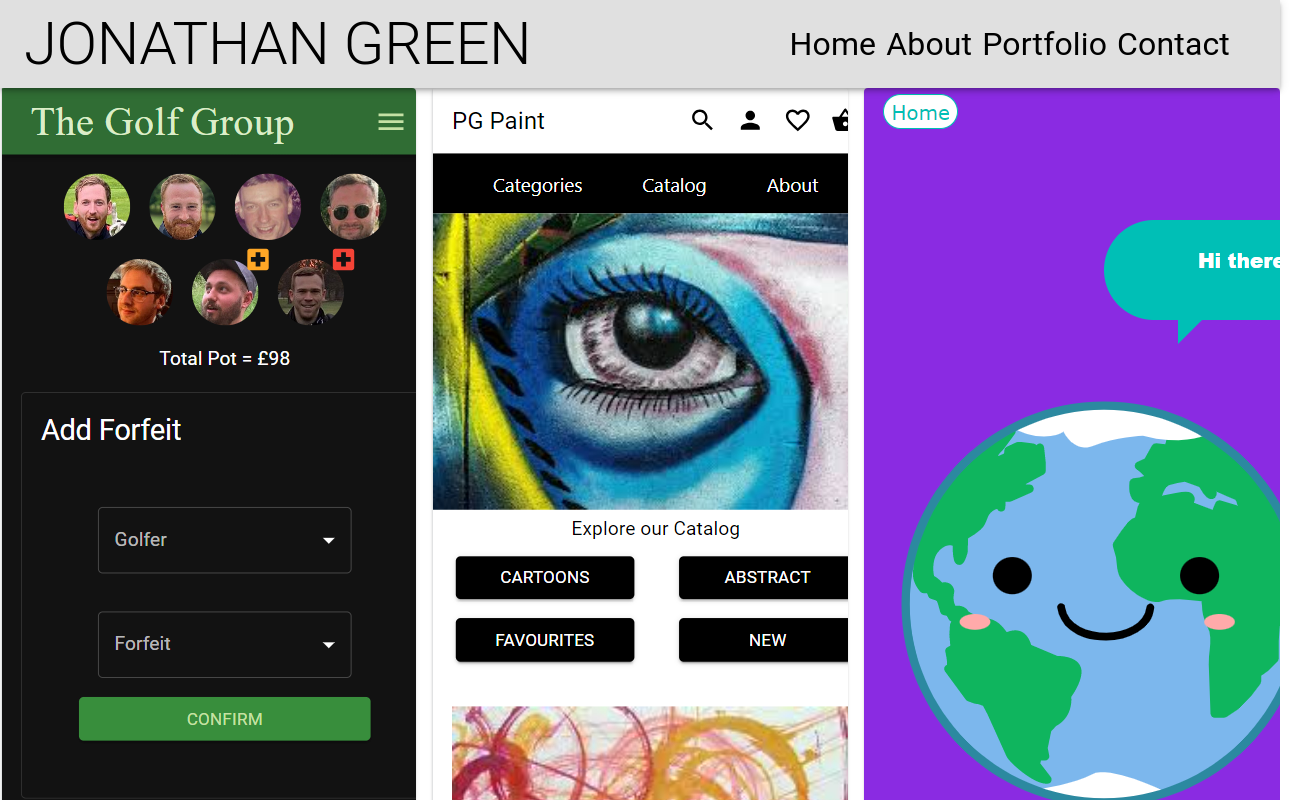
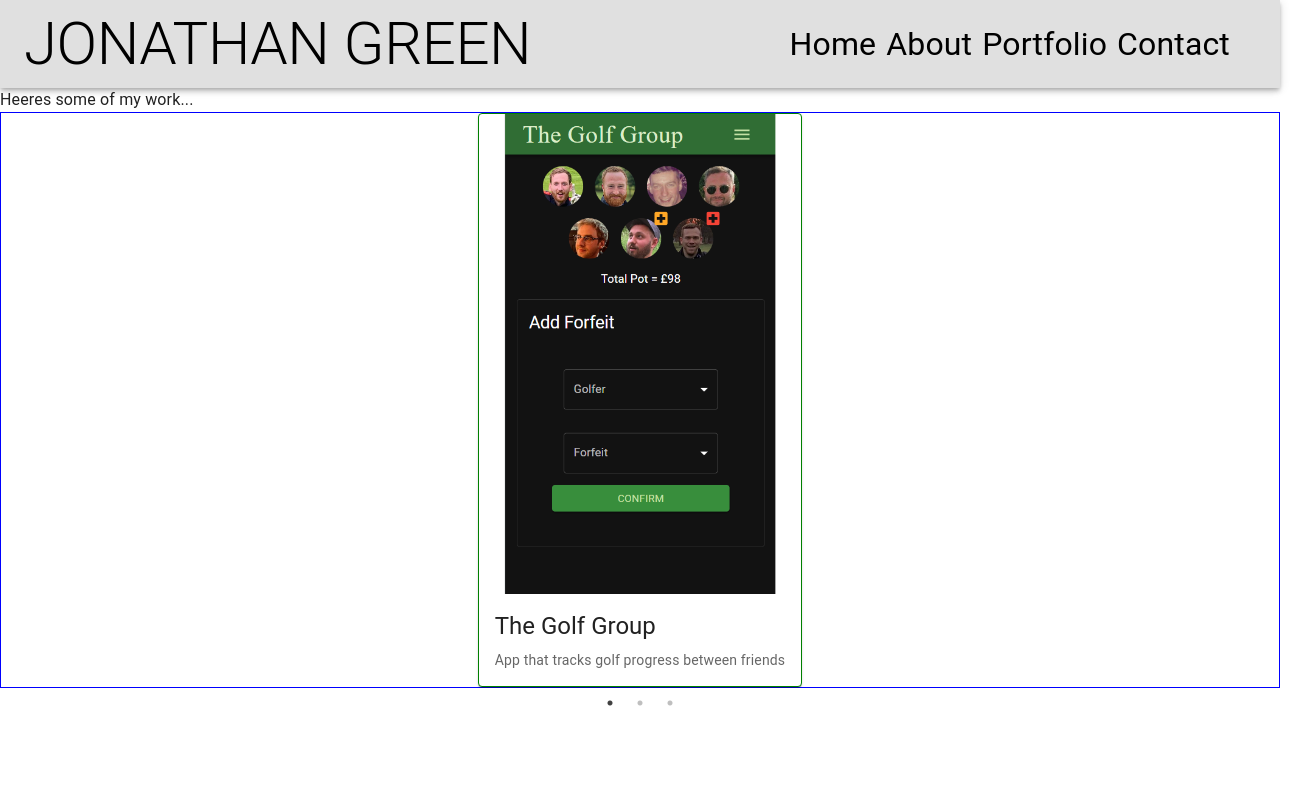
Before and after one commit to JXG052/My-React-Portfolio, a React (Create React App) app: page /portfolio in a window 1280 px wide. Shown: the top 800 px of the page, 1305 px wide, since content can reach past the window. Built offline with nearby package versions, Linux system fonts and the light colour scheme.

Commit message:
Working carousel for portfolio section

```diff
--- a/package.json
+++ b/package.json
@@ -13,9 +13,12 @@
     "@testing-library/user-event": "^13.5.0",
     "react": "^18.2.0",
     "react-dom": "^18.2.0",
+    "react-responsive-carousel": "^3.2.23",
     "react-router": "^6.8.2",
     "react-router-dom": "^6.8.2",
     "react-scripts": "5.0.1",
+    "react-slick": "^0.29.0",
+    "slick-carousel": "^1.8.1",
     "web-vitals": "^2.1.4"
   },
   "scripts": {
--- a/src/components/ProjectItem.js
+++ b/src/components/ProjectItem.js
@@ -6,9 +6,11 @@ import { Grid, Card, CardActionArea, CardContent, Typography } from '@mui/materi
 export default function ProjectItem({ title, description, image }) {
     const imagePath = process.env.PUBLIC_URL + '/images/' + image
     return (
-        <Card>
+        <Grid container justifyContent='center'>
+
+            <Card sx={{ display: 'flex', justifyContent: 'center', alignItems: 'center', border: '1px solid green' }}>
                 <CardActionArea>
-                <img src={imagePath} alt={title} />
+                    <img src={imagePath} alt={title} style={{ height: '60vh', width: '100%', objectFit: 'contain' }} />
                     <CardContent>
                         <Typography gutterBottom variant='h5' component='div'>
                             {title}
@@ -19,5 +21,6 @@ export default function ProjectItem({ title, description, image }) {
                     </CardContent>
                 </CardActionArea>
             </Card>
+        </Grid>
     )
 }
--- a/src/pages/portfolio/Portfolio.js
+++ b/src/pages/portfolio/Portfolio.js
@@ -1,10 +1,9 @@
-import React from "react";
-import ProjectItem from "../../components/ProjectItem";
-import { Grid } from '@mui/material'
-// import ProjectCard from "../../components/Project-Card/index";
-// import ProjectData from '../../project-data.json'
-// import './portfolio.css'
-
+import React from 'react';
+import ProjectItem from '../../components/ProjectItem';
+import Slider from 'react-slick';
+import 'slick-carousel/slick/slick.css';
+import 'slick-carousel/slick/slick-theme.css';
+import { Grid } from '@mui/material';
 
 function Portfolio() {
   const projects = [
@@ -23,18 +22,49 @@ function Portfolio() {
       description: 'App to help children learn about different countries',
       image: 'globey.png'
     }
+  ];
 
-  ]
-  // const [projects, setProject] = useState(ProjectData);
+  const settings = {
+    dots: true,
+    infinite: true,
+    speed: 500,
+    slidesToShow: 1,
+    slidesToScroll: 1,
+    responsive: [
+      {
+        breakpoint: 1024,
+        settings: {
+          slidesToShow: 1,
+          slidesToScroll: 1,
+          infinite: true,
+          dots: true
+        }
+      },
+      {
+        breakpoint: 600,
+        settings: {
+          slidesToShow: 1,
+          slidesToScroll: 1,
+          initialSlide: 1
+        }
+      }
+    ]
+  };
+
 
   return (
-    <Grid container spacing={2}>
+    <div> Heeres some of my work...
+
+
+    <Slider {...settings}>
       {projects.map((project, index) => (
-        <Grid item xs={12} sm={6} md={4}>
+        <Grid item key={index} sx={{display: 'flex', justifyContent: 'center', alignItems: 'center', border: '1px solid blue'}}>
           <ProjectItem {...project} />
         </Grid>
       ))}
-    </Grid>
+    </Slider>
+
+      </div>
   );
 }
 
```
Also changed, not shown: 1 other file (tests, documents, lock files or other folders). Lines whose indentation alone changed are shown as unchanged.
